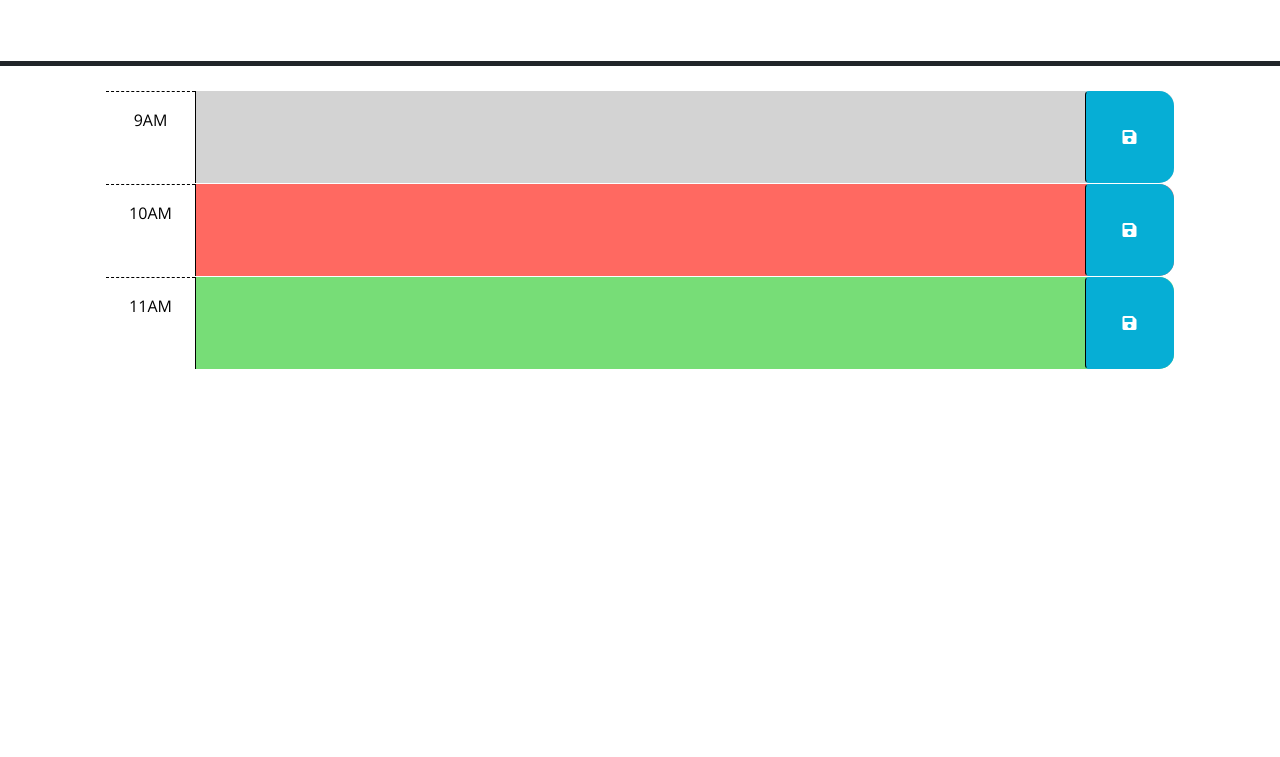
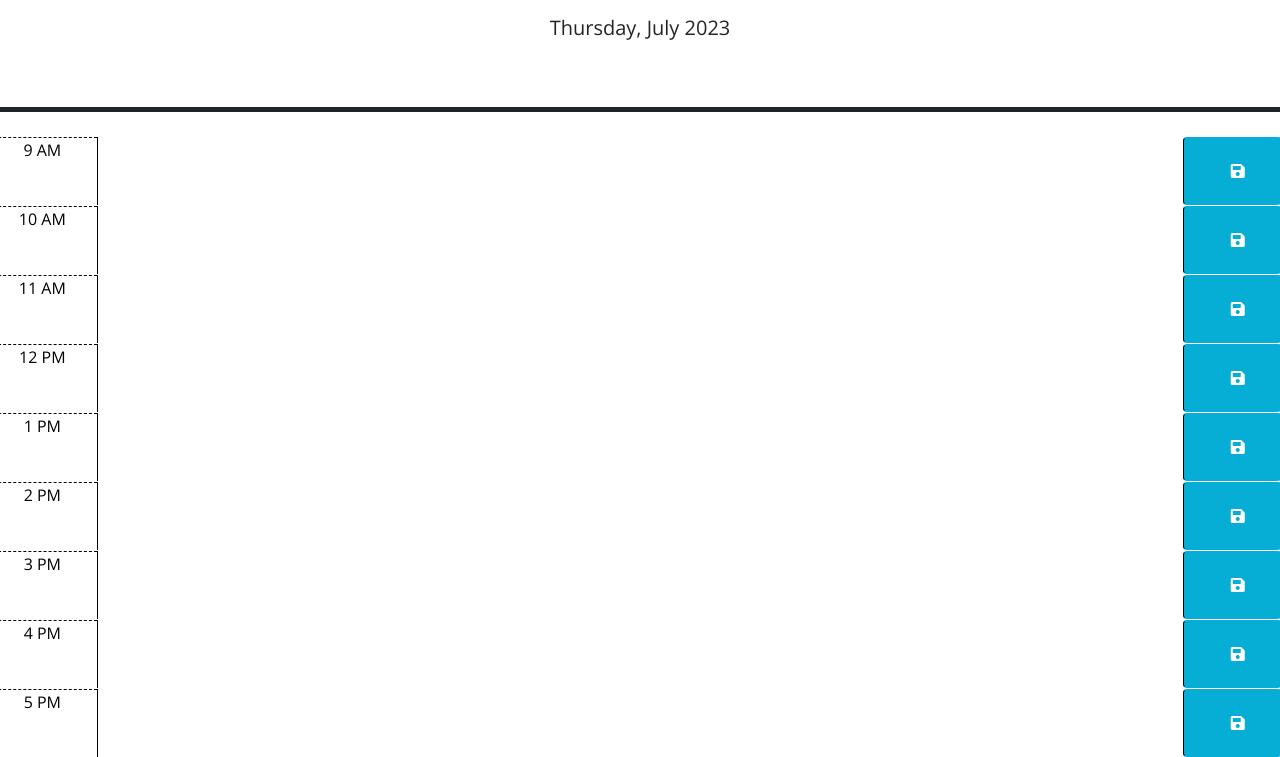
Before and after one commit to Aidan-Windebank/Work-Day-Scheduler, a plain HTML site: page index.html in a window 1280 px wide. Shown: the part 166-923 px from the top of the page. Before the commit the page ends 800 px from the top, so only its background shows below. Drawn offline with nearby package versions, Linux system fonts and the light colour scheme; files that its build step writes are made by us from their sources.

Commit message:
took a totally different approach and switch to array of objects in js, got them to populate on screen

```diff
--- a/assets/script.js
+++ b/assets/script.js
@@ -21,3 +21,108 @@ $(function () {
   //
   // TODO: Add code to display the current date in the header of the page.
 });
+
+
+
+
+// DAYJS STUFF TO SET DAY AND WORK WITH CHANGING HOURS
+
+const today = dayjs();
+const currentHour = today.format('hh, a')
+
+// sets current day to header of planner
+$('#currentDay').text(today.format('dddd, MMMM YYYY'));
+
+console.log(currentHour)
+
+// Array of objects to store and loop through data
+const dailySchedule = [
+  {
+    block: "0",
+    time: "9",
+    am_pm: "AM",
+    tasks: "",
+    button: ""
+  },
+  {
+    block: "1",
+    time: "10",
+    am_pm: "AM",
+    tasks: "",
+    button: ""
+  },
+  {
+    block: "2",
+    time: "11",
+    am_pm: "AM",
+    tasks: "",
+    button: ""
+  },
+  {
+    block: "3",
+    time: "12",
+    am_pm: "PM",
+    tasks: "",
+    button: ""
+  },
+  {
+    block: "4",
+    time: "1",
+    am_pm: "PM",
+    tasks: "",
+    button: ""
+  },
+  {
+    block: "5",
+    time: "2",
+    am_pm: "PM",
+    tasks: "",
+    button: ""
+  },
+  {
+    block: "6",
+    time: "3",
+    am_pm: "PM",
+    tasks: "",
+    button: ""
+  },
+  {
+    block: "7",
+    time: "4",
+    am_pm: "PM",
+    tasks: "",
+    button: ""
+  },
+  {
+    block: "8",
+    time: "5",
+    am_pm: "PM",
+    tasks: "",
+    button: ""
+  },
+]
+
+
+// Loop to set up each hour block from daily schedule array
+dailySchedule.forEach(function(dailySchedule){
+
+  var hourRow = $("<div>");
+  hourRow.attr('class', 'row');
+  $("#main-container").append(hourRow);
+
+  var timeBlock = $('<div>');
+  timeBlock.addClass("col-2 col-md-1 hour text-center");
+  timeBlock.text(dailySchedule.time + " " + dailySchedule.am_pm);
+  hourRow.append(timeBlock);
+
+  var textBlock = $('<textarea>');
+  textBlock.addClass("col-8 col-md-10 description");
+  textBlock.text(dailySchedule.tasks);
+  hourRow.append(textBlock);
+
+  var button = $('<button>');
+  button.addClass("btn saveBtn col-2 col-md-1");
+  button.addClass("fas fa-save");
+  hourRow.append(button);
+
+})
--- a/index.html
+++ b/index.html
@@ -18,7 +18,7 @@
       href="https://fonts.googleapis.com/css?family=Open+Sans&display=swap"
       rel="stylesheet"
     />
-    <link rel="stylesheet" href="style.css" />
+    <link rel="stylesheet" href="./assets/style.css" />
     <title>Work Day Scheduler</title>
   </head>
 
@@ -28,7 +28,7 @@
       <p class="lead">A simple calendar app for scheduling your work day</p>
       <p id="currentDay" class="lead"></p>
     </header>
-    <div class="container-lg px-5">
+    <div  id="main-container">
       <!-- Use class for "past", "present", and "future" to apply styles to the
         time-block divs accordingly. The javascript will need to do this by
         adding/removing these classes on each div by comparing the hour in the
@@ -40,31 +40,33 @@
         -->
 
       <!-- Example of a past time block. The "past" class adds a gray background color. -->
-      <div id="hour-9" class="row time-block past">
-        <div class="col-2 col-md-1 hour text-center py-3">9AM</div>
+      <!-- <div id="hour-9" class="row time-block past">
+        <div class="col-2 col-md-1 hour text-center py-3">9 AM</div>
         <textarea class="col-8 col-md-10 description" rows="3"> </textarea>
         <button class="btn saveBtn col-2 col-md-1" aria-label="save">
           <i class="fas fa-save" aria-hidden="true"></i>
         </button>
-      </div>
+      </div> -->
 
       <!-- Example of a a present time block. The "present" class adds a red background color. -->
-      <div id="hour-10" class="row time-block present">
-        <div class="col-2 col-md-1 hour text-center py-3">10AM</div>
+      <!-- <div id="hour-10" class="row time-block present">
+        <div class="col-2 col-md-1 hour text-center py-3">10 AM</div>
         <textarea class="col-8 col-md-10 description" rows="3"> </textarea>
         <button class="btn saveBtn col-2 col-md-1" aria-label="save">
           <i class="fas fa-save" aria-hidden="true"></i>
         </button>
-      </div>
+      </div> -->
 
       <!-- Example of a future time block. The "future" class adds a green background color. -->
-      <div id="hour-11" class="row time-block future">
-        <div class="col-2 col-md-1 hour text-center py-3">11AM</div>
+      <!-- <div id="hour-11" class="row time-block future">
+        <div class="col-2 col-md-1 hour text-center py-3">11 AM</div>
         <textarea class="col-8 col-md-10 description" rows="3"> </textarea>
         <button class="btn saveBtn col-2 col-md-1" aria-label="save">
           <i class="fas fa-save" aria-hidden="true"></i>
         </button>
-      </div>
+      </div> -->
+
+
 
     <script src="https://code.jquery.com/jquery-3.4.1.min.js"></script>
     <script
@@ -73,6 +75,6 @@
       crossorigin="anonymous"
     ></script>
 
-    <script src="script.js"></script>
+    <script src="./assets/script.js"></script>
   </body>
 </html>
```
